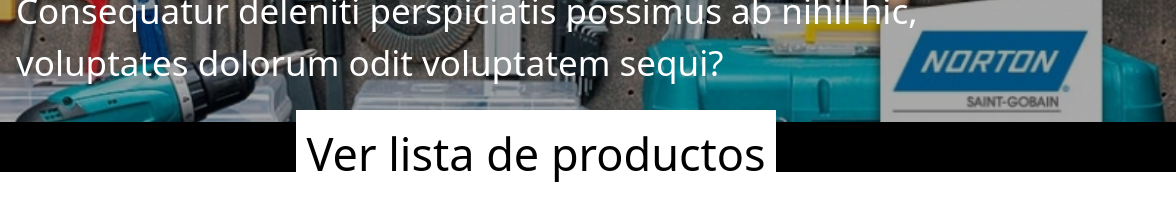
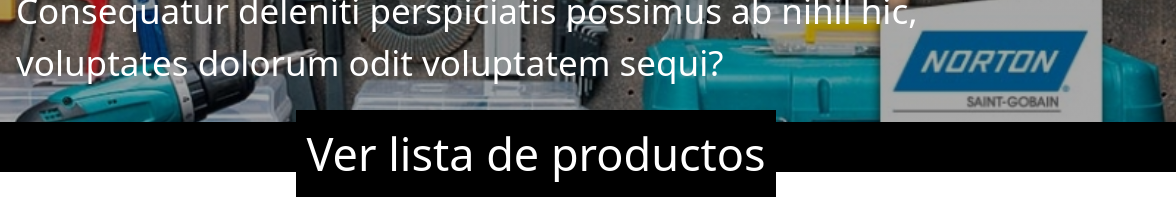
Before and after one commit to CarlosAsiB/Primer-Proyecto, a website: page index.html in a window 1280 px wide. Shown: the part 608-805 px from the top of the page, 104-1280 px from the left. Drawn offline with nearby package versions, Linux system fonts and the light colour scheme.

Commit message:
siempre hay mas cosas q arreglar lpm

```diff
--- a/scss/components/_main.scss
+++ b/scss/components/_main.scss
@@ -41,8 +41,8 @@ main {
             }
             a{
                 text-decoration: none;
-                 color:$color-principal;
-                 background-color:white;
+                 color:white;
+                 background-color:$color-principal;
                 padding: 10px;
                 font-size: 45px;
                 @include tablet{
```
Also changed, not shown: css/estilos.css.
